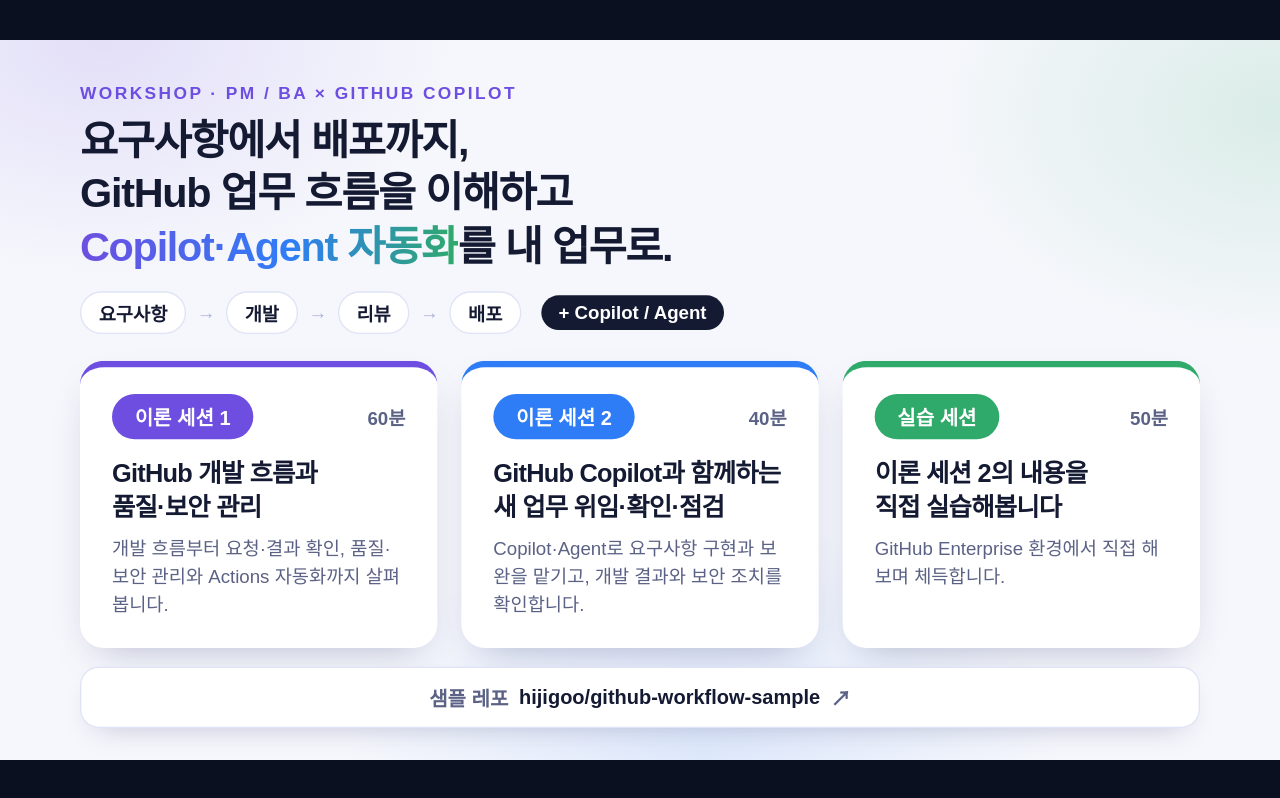
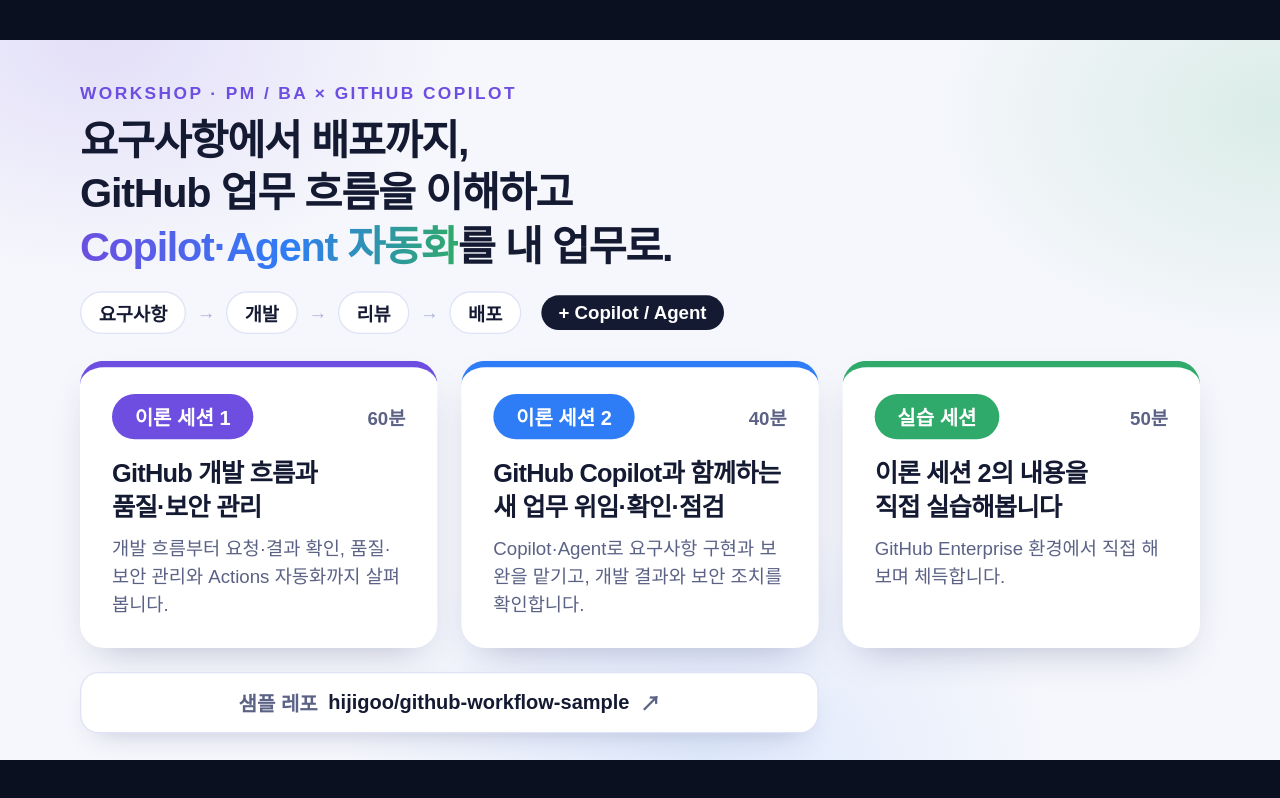
Before and after one commit to hijigoo/github-pmba-slides, a plain HTML site: page index.html in a window 1280 px wide. Drawn offline with Linux system fonts and the light colour scheme; a web font is replaced by a local one.

Commit message:
Place sample repo bar under sessions 1-2 only

```diff
--- a/index.html
+++ b/index.html
@@ -70,7 +70,7 @@ img, video, canvas, svg { max-width: 100%; max-height: 100%; }
 .card h3 a::after { content: ""; position: absolute; inset: 0; border-radius: 36px; }
 .card.link { transition: transform .2s ease, box-shadow .2s ease; }
 .card.link:hover { transform: translateY(-6px); box-shadow: 0 30px 70px -26px rgba(30,40,100,.45); }
-.sample { position: relative; display: flex; align-items: center; justify-content: center; gap: 16px; margin-top: 28px; padding: 22px 40px; border-radius: 28px; background: #fff; border: 2px solid #dfe3f5; box-shadow: 0 18px 44px -26px rgba(30,40,100,.35); font-size: 30px; font-weight: 600; color: var(--muted); text-decoration: none; transition: transform .2s ease, border-color .2s ease; }
+.sample { position: relative; display: flex; align-items: center; justify-content: center; gap: 16px; grid-column: 1 / 3; margin-top: 0; padding: 22px 40px; border-radius: 28px; background: #fff; border: 2px solid #dfe3f5; box-shadow: 0 18px 44px -26px rgba(30,40,100,.35); font-size: 30px; font-weight: 600; color: var(--muted); text-decoration: none; transition: transform .2s ease, border-color .2s ease; }
 .sample b { color: var(--ink); font-weight: 800; }
 .sample:hover { transform: translateY(-4px); border-color: var(--violet); }
 
@@ -112,8 +112,8 @@ img, video, canvas, svg { max-width: 100%; max-height: 100%; }
             <h3>이론 세션 2의 내용을<br>직접 실습해봅니다</h3>
             <p>GitHub Enterprise 환경에서 직접 해보며 체득합니다.</p>
           </div>
+          <a class="sample reveal d6" href="https://github.com/hijigoo/github-workflow-sample" target="_blank" rel="noopener">샘플 레포 <b>hijigoo/github-workflow-sample</b> <span aria-hidden="true">↗</span></a>
         </div>
-        <a class="sample reveal d6" href="https://github.com/hijigoo/github-workflow-sample" target="_blank" rel="noopener">샘플 레포 <b>hijigoo/github-workflow-sample</b> <span aria-hidden="true">↗</span></a>
       </div>
     </section>
   </div>
```
